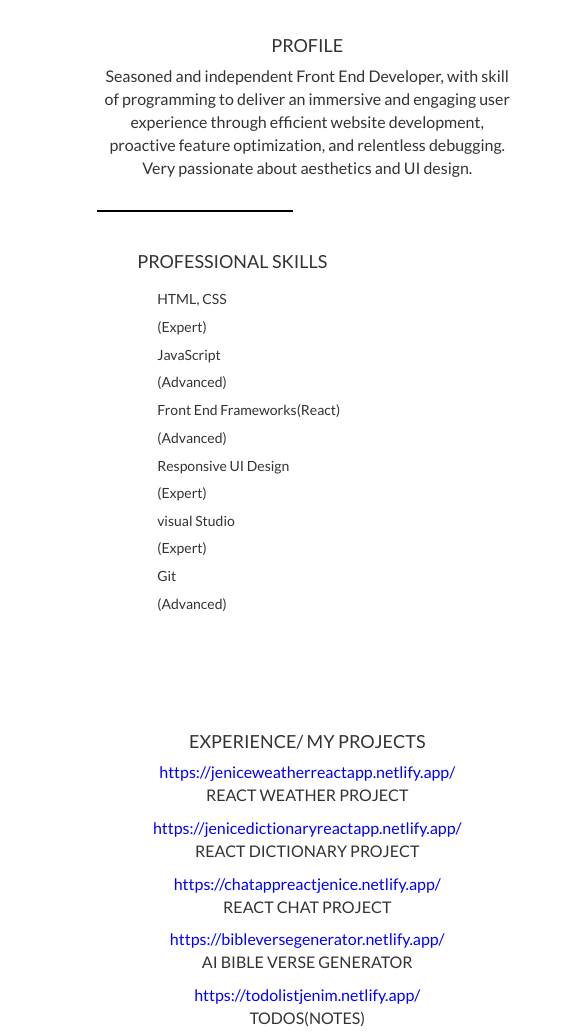
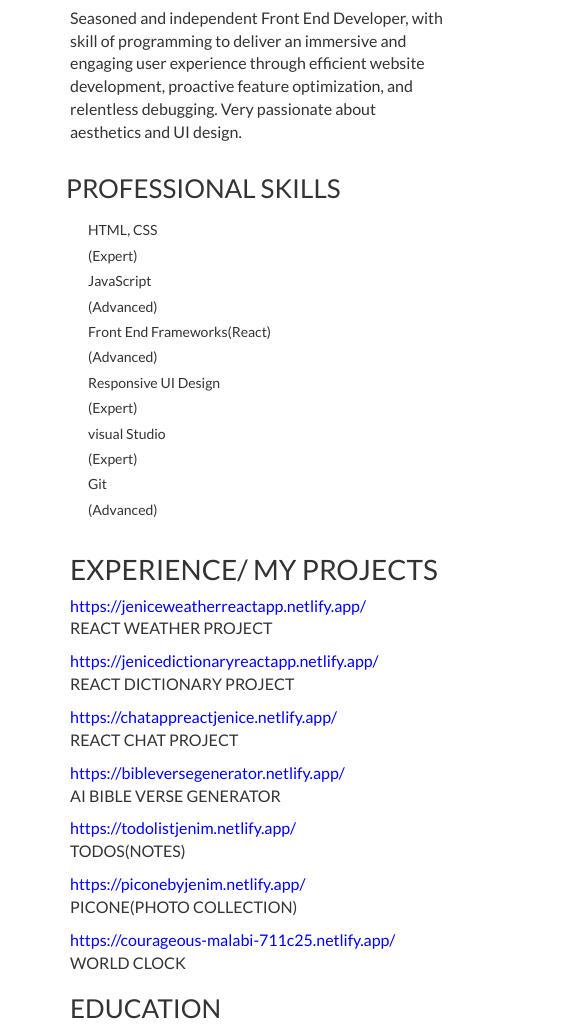
Before and after one commit to Jenice15/Resume, a plain HTML site: page index.html in a window 390 px wide. Shown: the part 449-1485 px from the top of the page, 585 px wide, since content can reach past the window. Drawn offline with nearby package versions, Linux system fonts and the light colour scheme.

Commit message:
Add @media query

```diff
--- a/index.html
+++ b/index.html
@@ -44,7 +44,7 @@
                             <div
                                 class="contact-information col-md-4 verticle-line"
                             >
-                                <h4 class="contact-information">
+                                <h4 class="contact-information h4">
                                     PERSONAL INFORMATION
                                 </h4>
                                 <ul>
@@ -127,7 +127,7 @@
                             <!-- <div class="verticle-line"></div> -->
                             <div class="col-md-4 profile">
                                 <h4 class="profile-h3">PROFILE</h4>
-                                <p>
+                                <p class="profile-p">
                                     Seasoned and independent Front End
                                     Developer, with skill of programming to
                                     deliver an immersive and engaging user
@@ -151,33 +151,35 @@
                                 <ul>
                                     <li>
                                         <h5>HTML, CSS</h5>
-                                        <p>(Expert)</p>
+                                        <p class="h5">(Expert)</p>
                                     </li>
                                     <li>
                                         <h5>JavaScript</h5>
-                                        <p>(Advanced)</p>
+                                        <p class="h5">(Advanced)</p>
                                     </li>
                                     <li>
                                         <h5>Front End Frameworks(React)</h5>
-                                        <p>(Advanced)</p>
+                                        <p class="h5">(Advanced)</p>
                                     </li>
                                     <li>
                                         <h5>Responsive UI Design</h5>
-                                        <p>(Expert)</p>
+                                        <p class="h5">(Expert)</p>
                                     </li>
                                     <li>
                                         <h5>visual Studio</h5>
-                                        <p>(Expert)</p>
+                                        <p class="h5">(Expert)</p>
                                     </li>
                                     <li>
                                         <h5>Git</h5>
-                                        <p>(Advanced)</p>
+                                        <p class="h5">(Advanced)</p>
                                     </li>
                                 </ul>
                             </div>
                             <div class="col-md-4 experience">
                                 <div class="project-details">
-                                    <h4>EXPERIENCE/ MY PROJECTS</h4>
+                                    <h4 class="project h4">
+                                        EXPERIENCE/ MY PROJECTS
+                                    </h4>
 
                                     <a
                                         href="https://jeniceweatherreactapp.netlify.app/"
@@ -229,7 +231,8 @@
                     </section>
                     <hr />
                     <section>
-                        <h4>EDUCATION</h4>
+                        <div class="education-container">
+                            <h4 class="education">EDUCATION</h4>
                             <p>High School Completed in 2008</p>
 
                             <p>SHECODES WORKSHOPS, UDEMY BOOTCAMPS</p>
@@ -242,6 +245,7 @@
                             <!-- <div class="col-md-8">
 
                          </div> -->
+                        </div>
                     </section>
                 </div>
             </main>
--- a/src/styles.css
+++ b/src/styles.css
@@ -74,6 +74,10 @@ hr {
 }
 
 @media (max-width: 600px) {
+    .container {
+        display: block;
+        margin-left: 0;
+    }
     .verticle-line {
         border-right: none;
     }
@@ -85,5 +89,44 @@ hr {
     }
     .header {
         justify-content: center;
+        width: 490px;
+    }
+    .h4 {
+        font-size: 28px;
+    }
+    .profile-h3 {
+        margin-top: -30px;
+        font-size: 28px;
+        position: relative;
+        left: -115px;
+    }
+    .profile-p {
+        text-align: left;
+        margin-left: 40px;
+    }
+    hr {
+        display: none;
+    }
+    .professional-skills {
+        font-size: 26px;
+        margin-left: 18px;
+    }
+    .experience {
+        margin-top: -90px;
+    }
+    .project-details {
+        text-align: left;
+        margin-left: 40px;
+    }
+    .project-h4 {
+        font-size: 28px;
+    }
+
+    .education-container {
+        text-align: left;
+        margin-left: 40px;
+    }
+    .education {
+        font-size: 26px;
     }
 }
```
Lines whose indentation alone changed are shown as unchanged.
